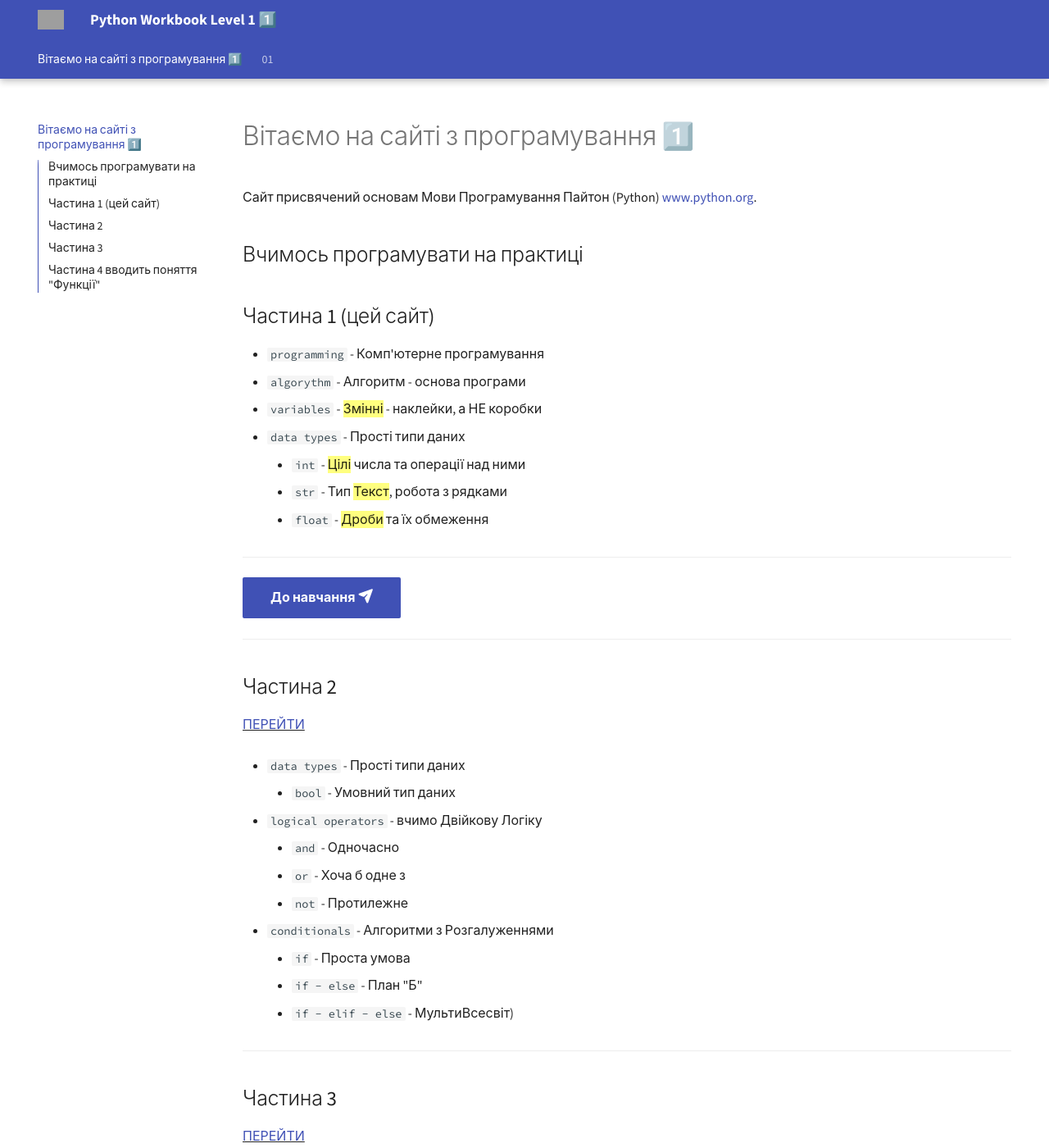
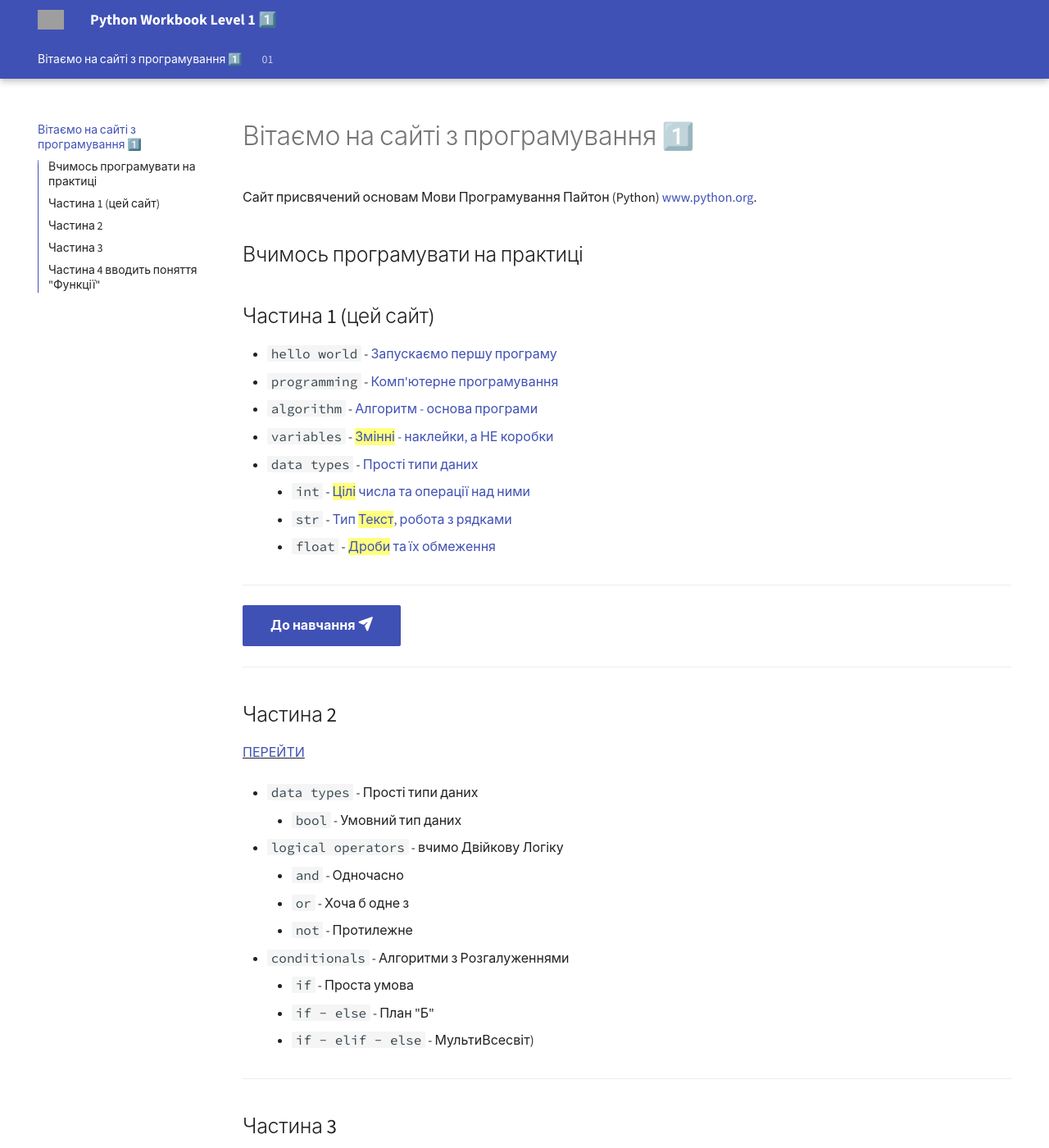
Before and after one commit to ekidscoding/python-workbook-Level1-Part1, an MkDocs documentation site: the page built from docs/index.md, in a window 1280 px wide and 1400 px high. Shown: the whole window at 82% size. Built offline with MkDocs 1.6.1 and Material for MkDocs 9.7.7, drawn with Linux system fonts in a browser that asks for light colours; comment, search, counter and statistics services are not loaded; grey boxes are pictures that could not be loaded.

Commit message:
add tooltips

```diff
--- a/docs/index.md
+++ b/docs/index.md
@@ -6,13 +6,14 @@
 
 ## Частина 1 (цей сайт)
 
-* `programming` - Комп'ютерне програмування
-* `algorythm` - Алгоритм - основа програми
-* `variables` - ==Змінні== - наклейки, а НЕ коробки
-* `data types` - Прості типи даних
-    * `int` - ==Цілі== числа та операції над ними
-    * `str` - Тип ==Текст==, робота з рядками
-    * `float` - ==Дроби== та їх обмеження
+* `hello world` - [Запускаємо першу програму](01/100.md)
+* `programming` - [Комп'ютерне програмування](01/110.md)
+* `algorithm` - [Алгоритм - основа програми](01/120.md)
+* `variables` - [==Змінні== - наклейки, а НЕ коробки](01/130.md)
+* `data types` - [Прості типи даних](01/140.md)
+    * `int` - [==Цілі== числа та операції над ними](01/141.md)
+    * `str` - [Тип ==Текст==, робота з рядками](01/142.md)
+    * `float` - [==Дроби== та їх обмеження](01/143.md)
 
 ---
 
--- a/docs/stylesheets/extra.css
+++ b/docs/stylesheets/extra.css
@@ -28,3 +28,11 @@
 .md-typeset .tabbed-labels>label {
   font-size: .8em;
 }
+
+.md-tooltip__inner {
+  font-size: 1em;
+}
+
+.md-typeset code {
+  font-size: 1em
+}
--- a/mkdocs.yml
+++ b/mkdocs.yml
@@ -11,6 +11,8 @@
     code: Source Code Pro
   features:
     - content.code.copy
+    - content.code.select
+    - content.code.annotate
     - content.tabs.link
     - toc.integrate
     - toc.follow
@@ -20,6 +22,8 @@
     - navigation.tabs.sticky
     - navigation.sections
     - navigation.expand
+  icon:
+    annotation: material/arrow-right-circle
 
 extra_css:
   - stylesheets/extra.css
```
Also changed, not shown: docs/01/120.md (+6 -5 lines), docs/01/140.md (+16 -0 lines), docs/01/141.md (added, +80 -0 lines), docs/01/142.md (added, +1 -0 lines), docs/01/143.md (added, +1 -0 lines). Lines whose indentation alone changed are shown as unchanged.
